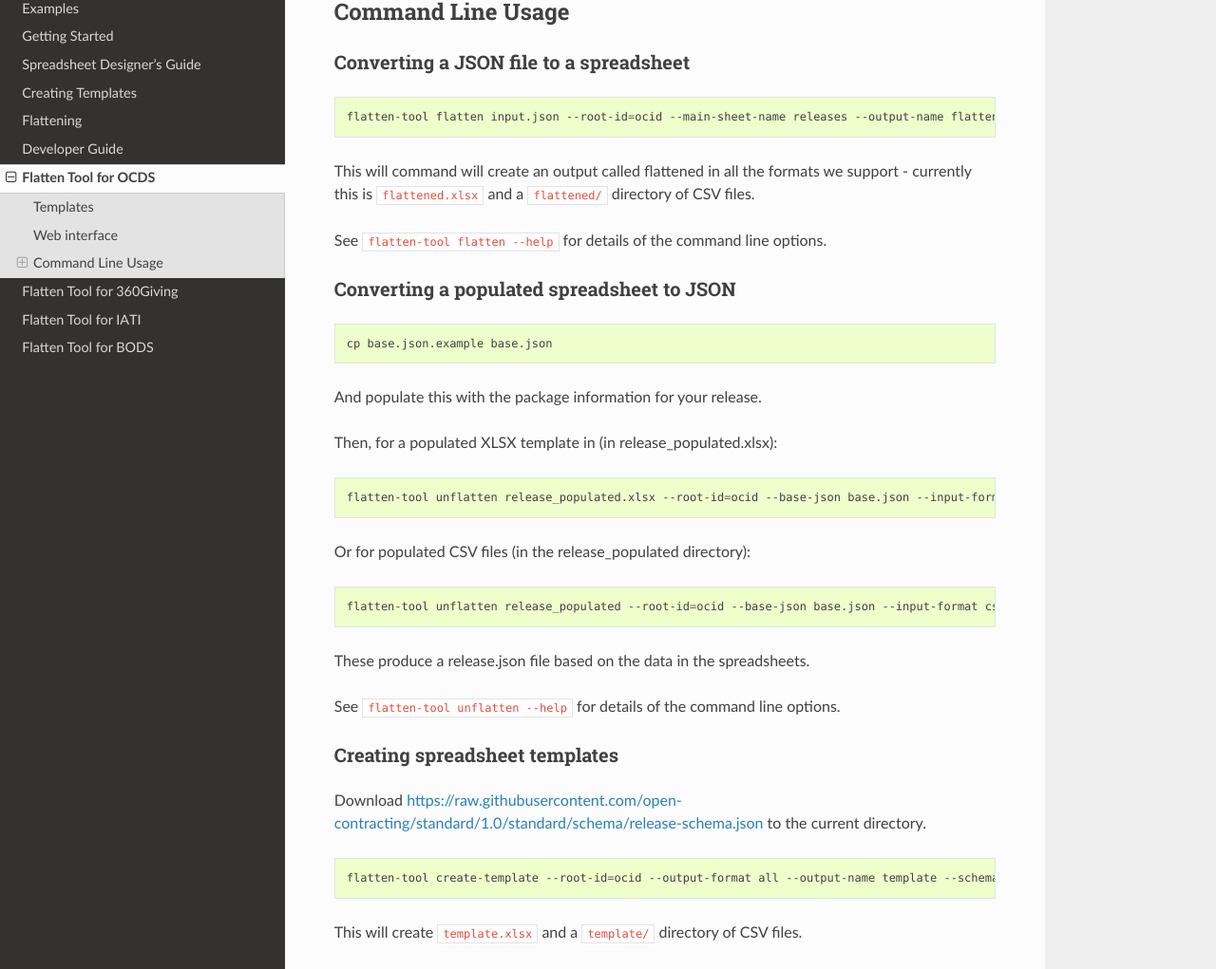
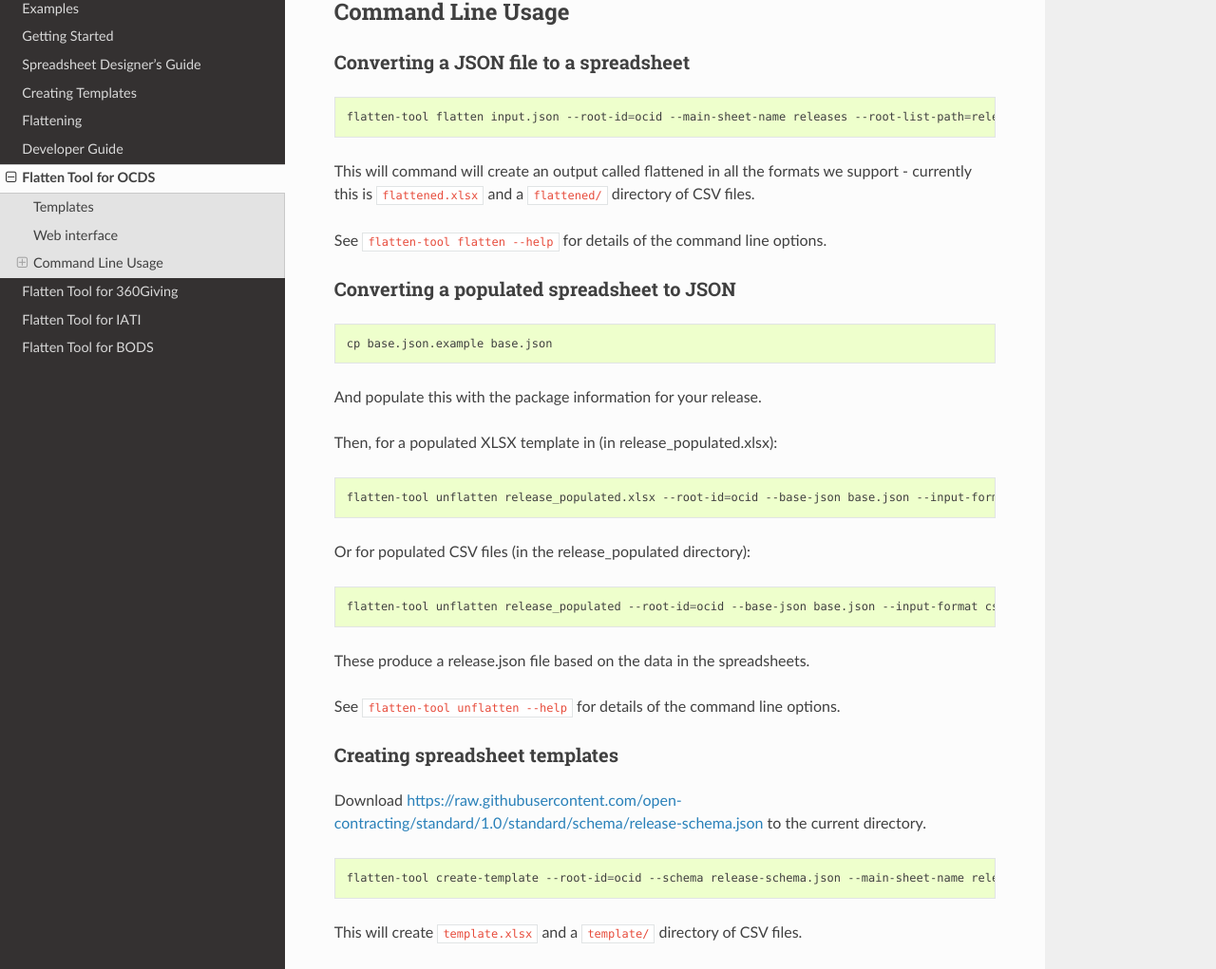
Before and after one commit to OpenDataServices/flatten-tool, a Sphinx documentation site: the page built from docs/usage-ocds.rst, in a window 1280 px wide and 1400 px high, scrolled down 422 px. Shown: the part 166-1187 px from the top of the window at 95% size. Built offline with Sphinx 7.4.7 and the Read the Docs theme 2.0.0, drawn with Linux system fonts in a browser that asks for light colours.

Commit message:
Remove default options from commands in usage-ocds.rst, to draw attention to the relevant content

```diff
--- a/docs/usage-ocds.rst
+++ b/docs/usage-ocds.rst
@@ -25,7 +25,7 @@
 
 .. code-block:: bash
 
-    flatten-tool flatten input.json --root-id=ocid --main-sheet-name releases --output-name flattened --root-list-path='releases'
+    flatten-tool flatten input.json --root-id=ocid --main-sheet-name releases --root-list-path=releases
 
 This will command will create an output called flattened in all the formats we support - currently this is ``flattened.xlsx`` and a ``flattened/`` directory of CSV files.
 
@@ -45,13 +45,13 @@
 
 .. code-block:: bash
 
-    flatten-tool unflatten release_populated.xlsx --root-id=ocid --base-json base.json --input-format xlsx --output-name release.json --root-list-path='releases'
+    flatten-tool unflatten release_populated.xlsx --root-id=ocid --base-json base.json --input-format xlsx --output-name release.json --root-list-path=releases
 
 Or for populated CSV files (in the release_populated directory):
 
 .. code-block:: bash
 
-    flatten-tool unflatten release_populated --root-id=ocid --base-json base.json --input-format csv --output-name release.json --root-list-path='releases'
+    flatten-tool unflatten release_populated --root-id=ocid --base-json base.json --input-format csv --output-name release.json --root-list-path=releases
 
 These produce a release.json file based on the data in the spreadsheets.
 
@@ -66,7 +66,7 @@
 
 .. code-block:: bash
 
-    flatten-tool create-template --root-id=ocid --output-format all --output-name template --schema release-schema.json --main-sheet-name releases
+    flatten-tool create-template --root-id=ocid --schema release-schema.json --main-sheet-name releases
 
 This will create ``template.xlsx`` and a ``template/`` directory of CSV files.
 
```
